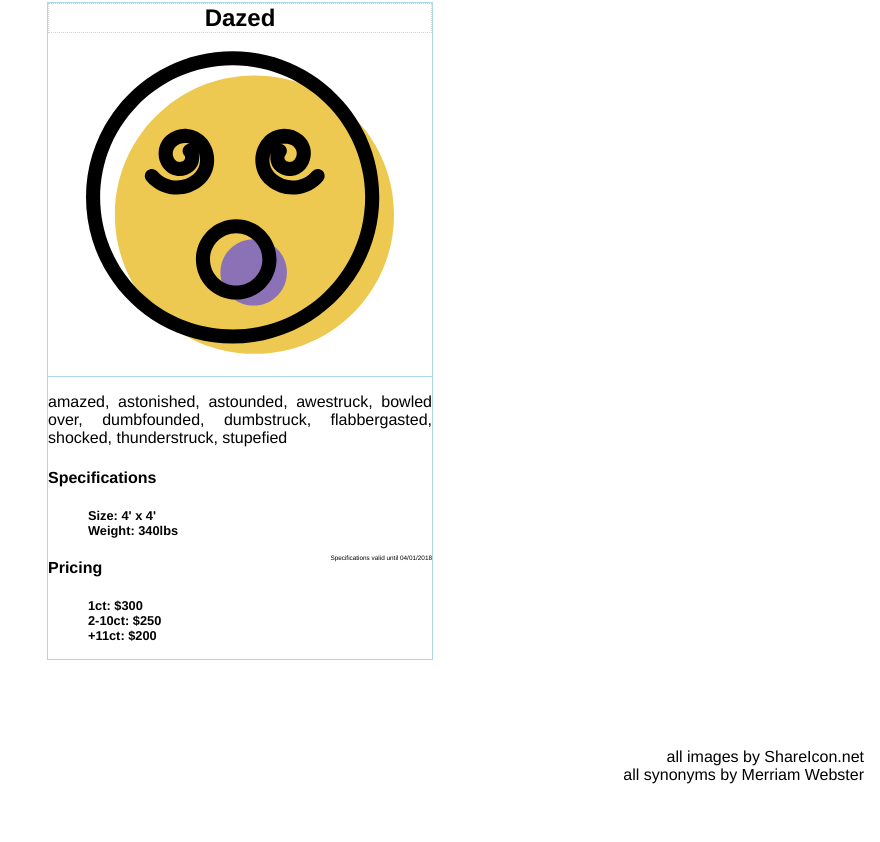
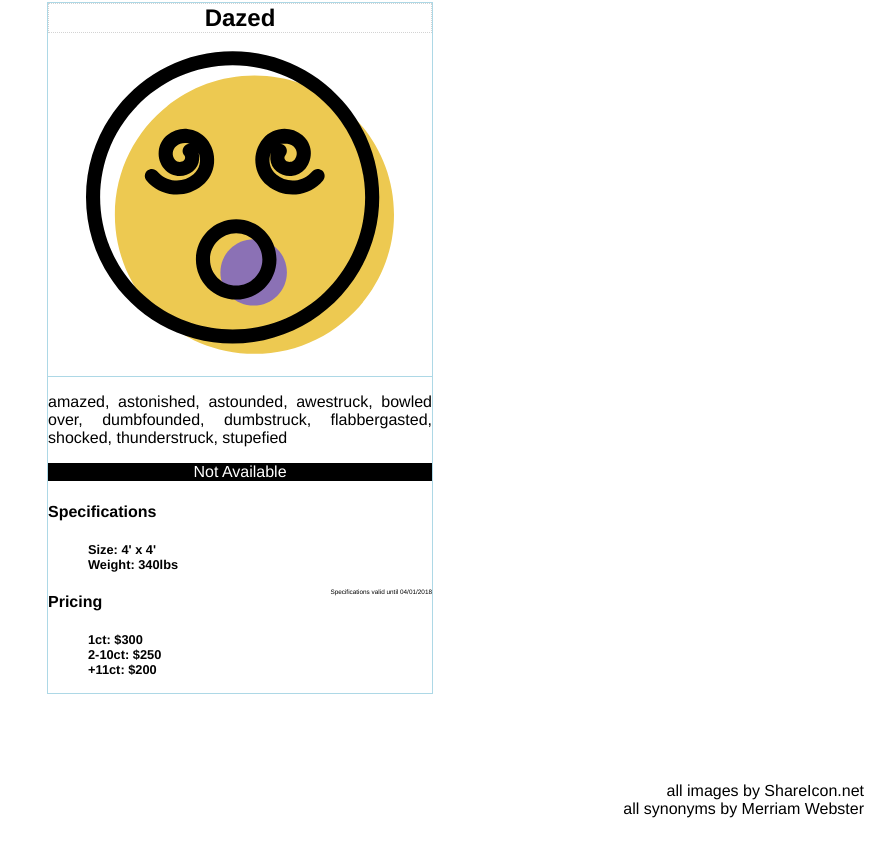
Before and after one commit to iiimosley/NSS-Product-Cards, a plain HTML site: page index.html in a window 1280 px wide. Shown: the part 911-1753 px from the top of the page, without its empty margins (400-1280 px from the left). Before the commit the page ends 1719 px from the top, so only its background shows below. Drawn offline with Linux system fonts and the light colour scheme.

Commit message:
+notAvail html/css

```diff
--- a/css/style.css
+++ b/css/style.css
@@ -63,8 +63,9 @@ h2 {
     background-color: darkgrey;
 }
 
-.disabled {
-    display: none;
+.notAvail {
+    color: white;
+    background-color: black;
 }
 
 /* section 2 */
@@ -76,11 +77,6 @@ h2 {
 }
 
 
-/* section 3 */
-
-
-
-
 /* true footer */
 
 footer {
--- a/index.html
+++ b/index.html
@@ -102,7 +102,7 @@
             <section>
                 <img class="scaleImg" src="images/dazed.svg" alt="dizzy face">
                 <p class="descript">amazed, astonished, astounded, awestruck, bowled over, dumbfounded, dumbstruck, flabbergasted, shocked, thunderstruck, stupefied</p>
-                <p class="avail disabled">Available</p>
+                <p class="notAvail">Not Available</p>
             </section>
             <section class="section2">
                 <header>
```
